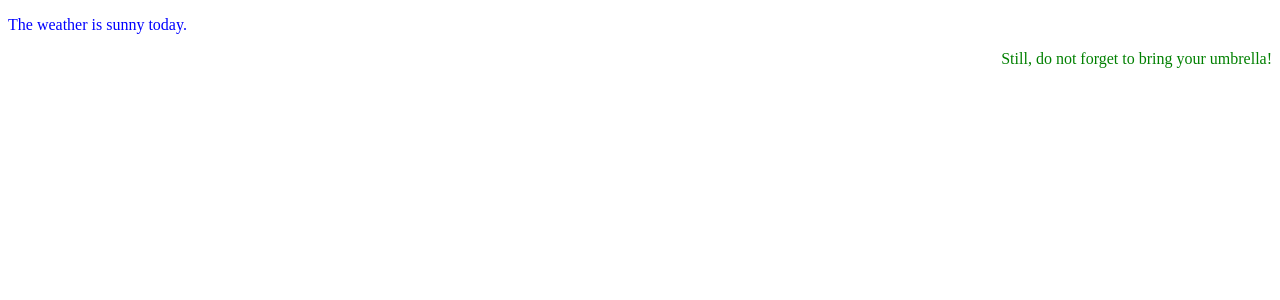
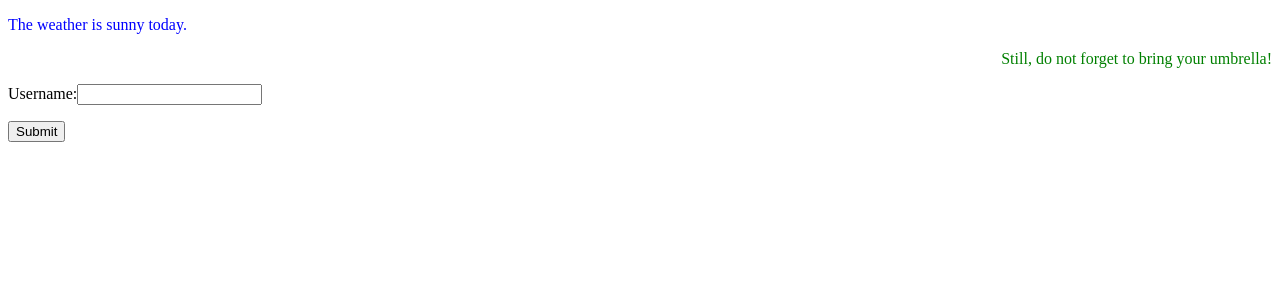
Before and after one commit to AndreyGOIT/beginning_react, a React (Vite) app: page / in a window 1280 px wide. Shown: the top 300 px of the page. Built offline with nearby package versions, Linux system fonts and the light colour scheme.

Commit message:
How to Handle Form Validation

```diff
--- a/src/App.jsx
+++ b/src/App.jsx
@@ -63,6 +63,7 @@
 // export default App;
 
 import styles from "../styles/App.module.css";
+import Form from "./components/Form.jsx";
 
 function App() {
   return (
@@ -73,6 +74,7 @@
       <p className={styles.GreenParagraph}>
         Still, do not forget to bring your umbrella!
       </p>
+      <Form/>
     </>
   )
 }
--- a/src/components/Form.jsx
+++ b/src/components/Form.jsx
@@ -2,6 +2,41 @@
 
 function Form() {
   const [username, setUsername] = useState();
+  const [usernameError, setUsernameError] = useState();
+
+  const handleSubmit = (e) => {
+    e.preventDefault();
+    if(usernameError){
+      alert('Unable to submit: Form contain errors');
+    } else {
+      alert(username);
+    }
+  }
+
+  const handleUsername = e => {
+    const { value } = e.target;
+    setUsername(value);
+
+    // Validate username value:
+    if (value.length <= 6) {
+      setUsernameError('Username length must be more than 6 characters');
+    } else {
+      setUsernameError();
+    }
+  };
+
+  return (
+    <form onSubmit={handleSubmit}>
+      Username:
+      <input
+        type='text'
+        value={username}
+        onChange={handleUsername}
+      />
+      <p>{usernameError}</p>
+      <button>Submit</button>
+    </form>
+  );
 }
 
 export default Form;
```
